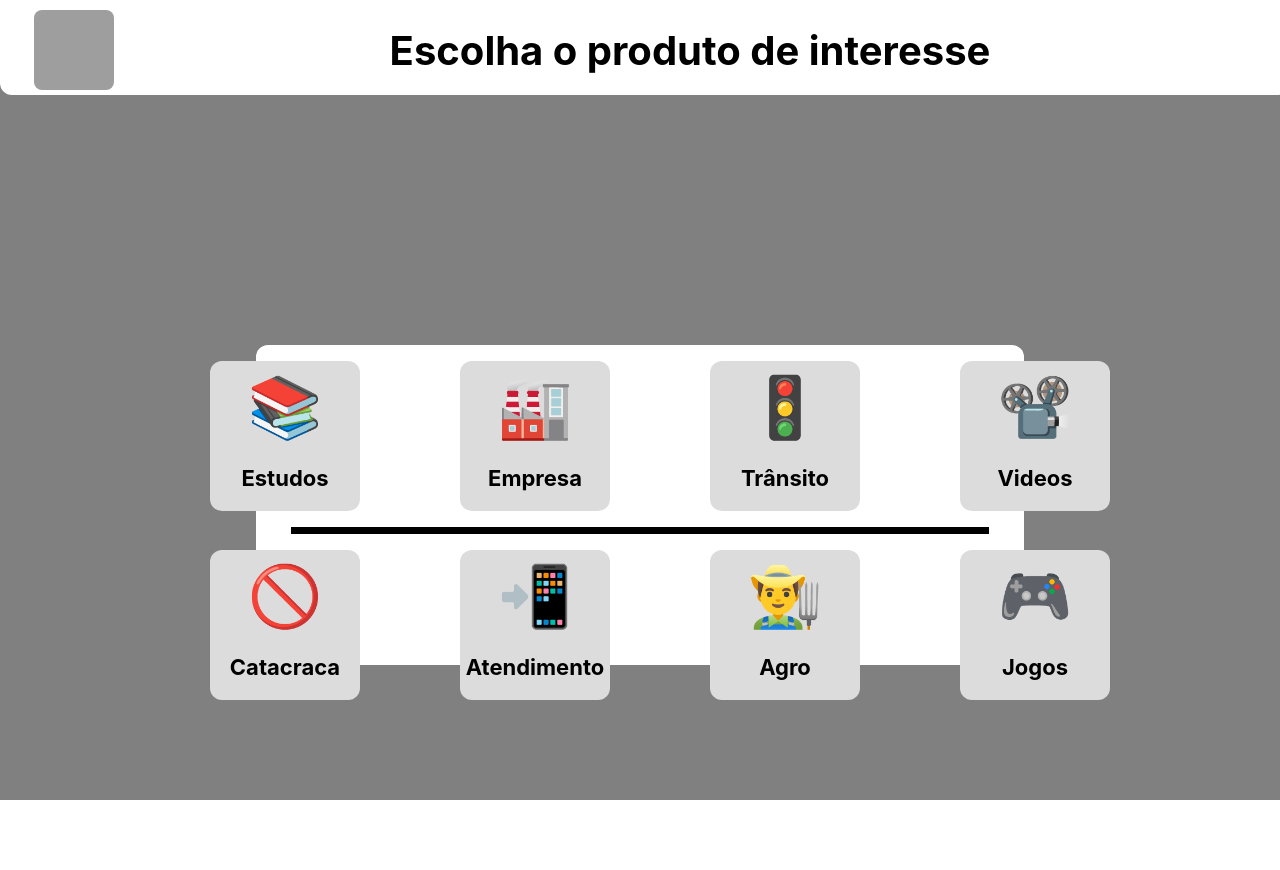
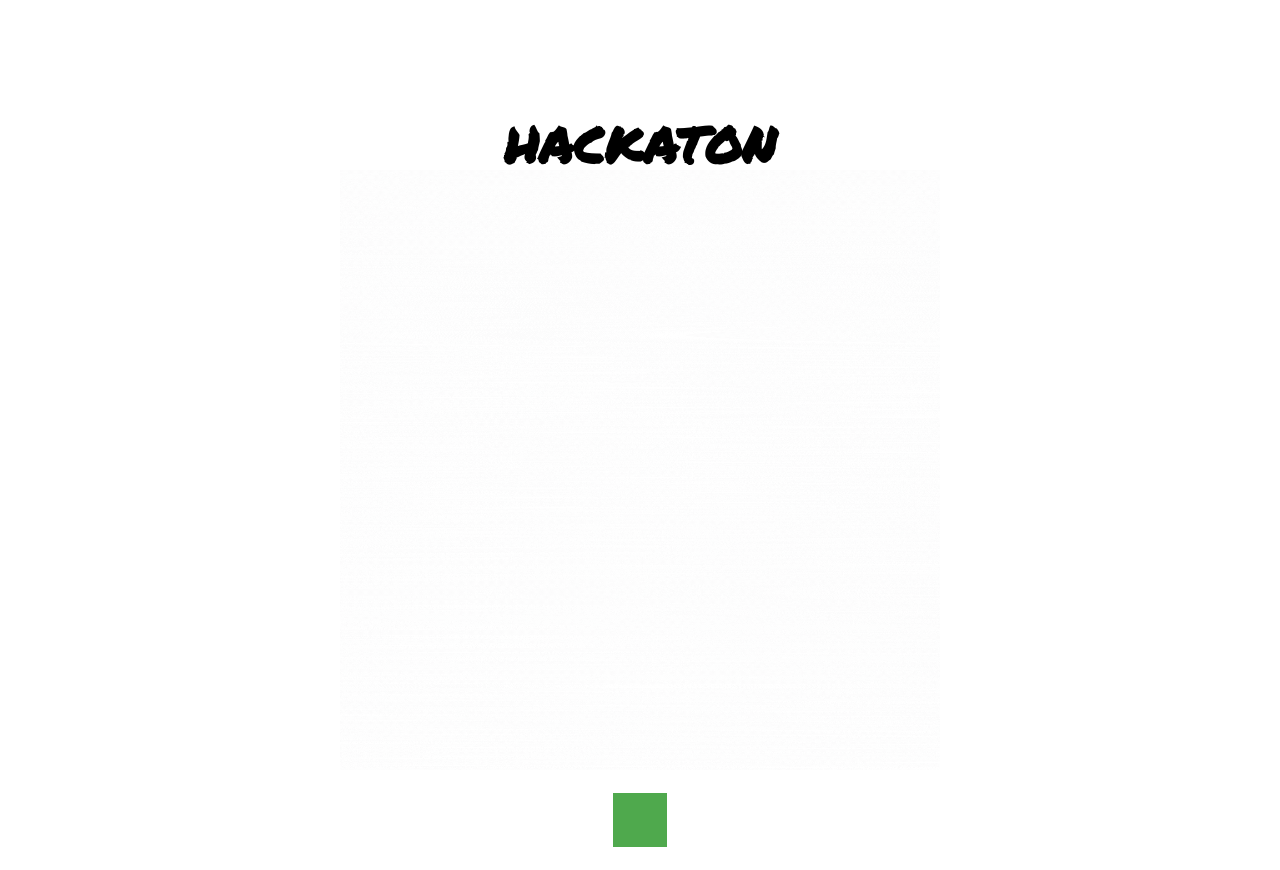
Before and after one commit to Augustocastilho/frontend, a React (Create React App) app: page / in a window 1280 px wide. Before the commit the page ends 800 px from the top, so only its background shows below. Built offline with nearby package versions, Linux system fonts and the light colour scheme; grey boxes are pictures that could not be loaded.

Commit message:
feat: intro style is done too

```diff
--- a/package.json
+++ b/package.json
@@ -9,6 +9,7 @@
     "axios": "^1.5.1",
     "react": "^18.2.0",
     "react-dom": "^18.2.0",
+    "react-loader-spinner": "^5.4.5",
     "react-router-dom": "^6.17.0",
     "react-scripts": "5.0.1",
     "styled-components": "^6.1.0",
--- a/src/App.js
+++ b/src/App.js
@@ -3,13 +3,15 @@ import './App.css';
 import { BrowserRouter, Routes, Route } from "react-router-dom";
 import InitialScreen from './pages/Initial';
 import IcsPage from './pages/Ics';
+import IntroPage from './pages/Intro';
 
 
 function App() {
   return (
     <BrowserRouter>
       <Routes>
-          <Route path="/" element={<InitialScreen />} />
+          <Route path="/" element={<IntroPage />} />
+          <Route path="/main" element={<InitialScreen />} />
           <Route path="/ic/:name" element={<IcsPage />} />
       </Routes>
   </BrowserRouter>
--- a/src/index.js
+++ b/src/index.js
@@ -1,7 +1,8 @@
 import React from 'react';
 import ReactDOM from 'react-dom/client';
-import './index.css';
+//import './index.css';
 import App from './App';
+import "./styles/reset.css";
 import reportWebVitals from './reportWebVitals';
 
 const root = ReactDOM.createRoot(document.getElementById('root'));
--- /dev/null
+++ b/src/pages/Intro.js
@@ -0,0 +1,51 @@
+import { RotatingSquare } from "react-loader-spinner";
+import { styled } from "styled-components";
+import gif from "../styles/ufjf4matt.gif";
+
+export default function IntroPage() {
+    return(
+        <>
+        <Container>
+            <Intro>
+                <p>HACKATON</p>
+                <img src={gif} alt="intro" />
+                <RotatingSquare
+                    height="100"
+                    width="100"
+                    color="#4fa94d"
+                    ariaLabel="rotating-square-loading"
+                    strokeWidth="4"
+                    wrapperStyle={{}}
+                    wrapperClass=""
+                    visible={true}
+                />
+            </Intro>
+        </Container>
+        </>
+    )
+}
+
+const Container = styled.div`
+    width: 100%;
+    height: 100%;
+`
+const Intro = styled.div`
+    width: 100%;
+    height: 100%;
+    display: flex;
+    flex-direction: column;
+    align-items: center;
+
+    p {
+        font-size: 50px;
+        font-weight: bold;
+        margin-top: 120px;
+        font-family: 'Permanent Marker', cursive;
+    }
+
+    img {
+        object-fit: cover;
+        width: 600px;
+        height: 600px;
+    }
+`
--- /dev/null
+++ b/src/styles/reset.css
@@ -0,0 +1,143 @@
+@import url('https://fonts.googleapis.com/css2?family=Lato:ital,wght@0,100;0,300;0,400;0,700;0,900;1,100;1,300;1,400;1,700;1,900&family=Oswald:wght@200;300;400;500;600;700&family=Passion+One:wght@400;700;900&family=Permanent+Marker&display=swap');
+html,
+body,
+div,
+span,
+applet,
+object,
+iframe,
+h1,
+h2,
+h3,
+h4,
+h5,
+h6,
+p,
+blockquote,
+pre,
+a,
+abbr,
+acronym,
+address,
+big,
+cite,
+code,
+del,
+dfn,
+em,
+img,
+ins,
+kbd,
+q,
+s,
+samp,
+small,
+strike,
+strong,
+sub,
+sup,
+tt,
+var,
+b,
+u,
+i,
+center,
+dl,
+dt,
+dd,
+ol,
+ul,
+li,
+fieldset,
+form,
+label,
+legend,
+table,
+caption,
+tbody,
+tfoot,
+thead,
+tr,
+th,
+td,
+article,
+aside,
+canvas,
+details,
+embed,
+figure,
+figcaption,
+footer,
+header,
+hgroup,
+menu,
+nav,
+output,
+ruby,
+section,
+summary,
+time,
+mark,
+audio,
+video {
+  margin: 0;
+  padding: 0;
+  border: 0;
+  font-size: 100%;
+  font: inherit;
+  vertical-align: baseline;
+}
+/* HTML5 display-role reset for older browsers */
+article,
+aside,
+details,
+figcaption,
+figure,
+footer,
+header,
+hgroup,
+menu,
+nav,
+section {
+  display: block;
+}
+body {
+  line-height: 1;
+}
+ol,
+ul {
+  list-style: none;
+}
+blockquote,
+q {
+  quotes: none;
+}
+blockquote:before,
+blockquote:after,
+q:before,
+q:after {
+  content: "";
+  content: none;
+}
+table {
+  border-collapse: collapse;
+  border-spacing: 0;
+}
+input:focus {
+    outline:none;
+}
+strong {
+  font-weight: bold;
+}
+* {
+  box-sizing: border-box;
+  text-decoration: none;
+  transition: all ease 0.2s;
+  font-family: 'Lato', sans-serif;
+}
+
+body {
+  margin: 0 auto;
+  height: 100vh;
+  font-family: 'Lato', sans-serif;
+}
```
Also changed, not shown: src/styles/ufjf4matt.gif (added), 1 other file (tests, documents, lock files or other folders).
